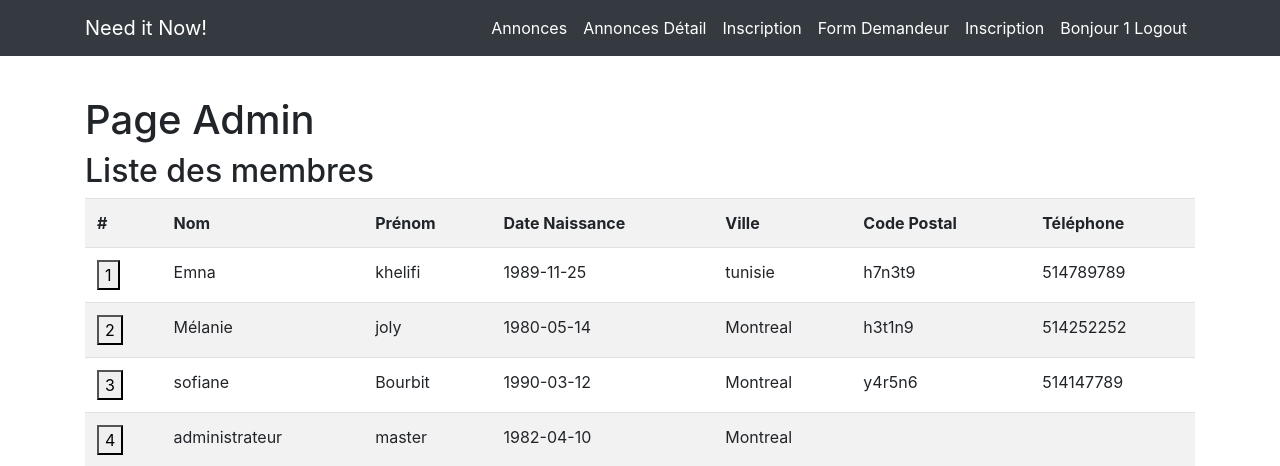
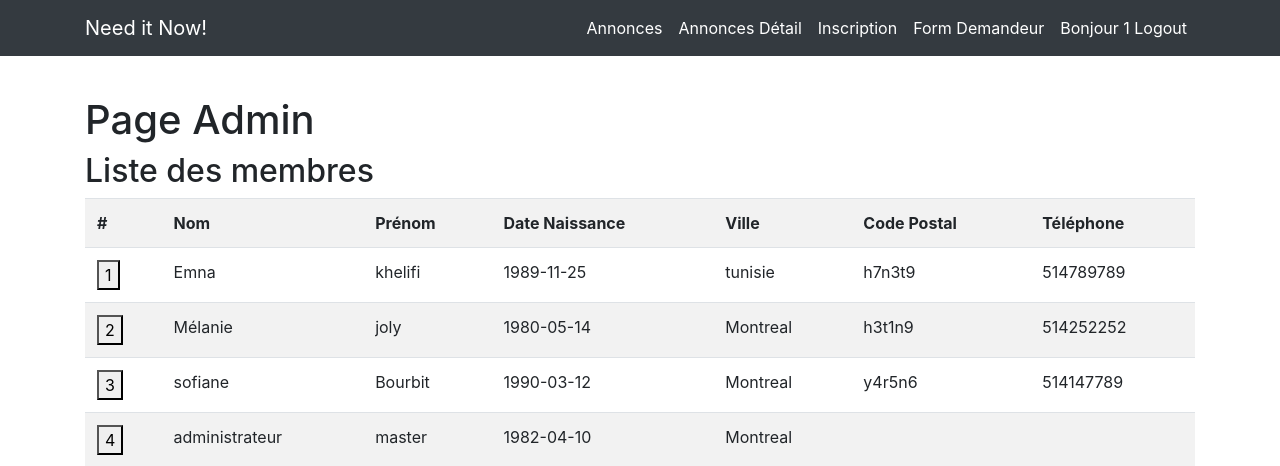
Before and after one commit to DDarkz/needit, a PHP site: page /admin.php in a window 1280 px wide. Shown: the top 466 px of the page. Run offline with PHP 8.4, Linux system fonts and the light colour scheme; the visitor is signed in with stand-in values (Sample User, id 1); data comes from the database, SQL or seed files in the repository.

Commit message:
Cacher le bouton inscription si on est connecté

```diff
--- a/includes/menu.php
+++ b/includes/menu.php
@@ -23,9 +23,6 @@
           ?>
           <li class="nav-item">
             <a class="nav-link text-white" href="formulaireDemandeur.php">Form Demandeur</a>
-          </li>
-          <li class="nav-item">
-            <a class="nav-link text-white" href="formulaireInscription.php">Inscription</a>
           </li>
           <?php
             }
```
Also changed, not shown: images/95970944a6786d56b1f734405542190ef75c318b.jpg (added).
